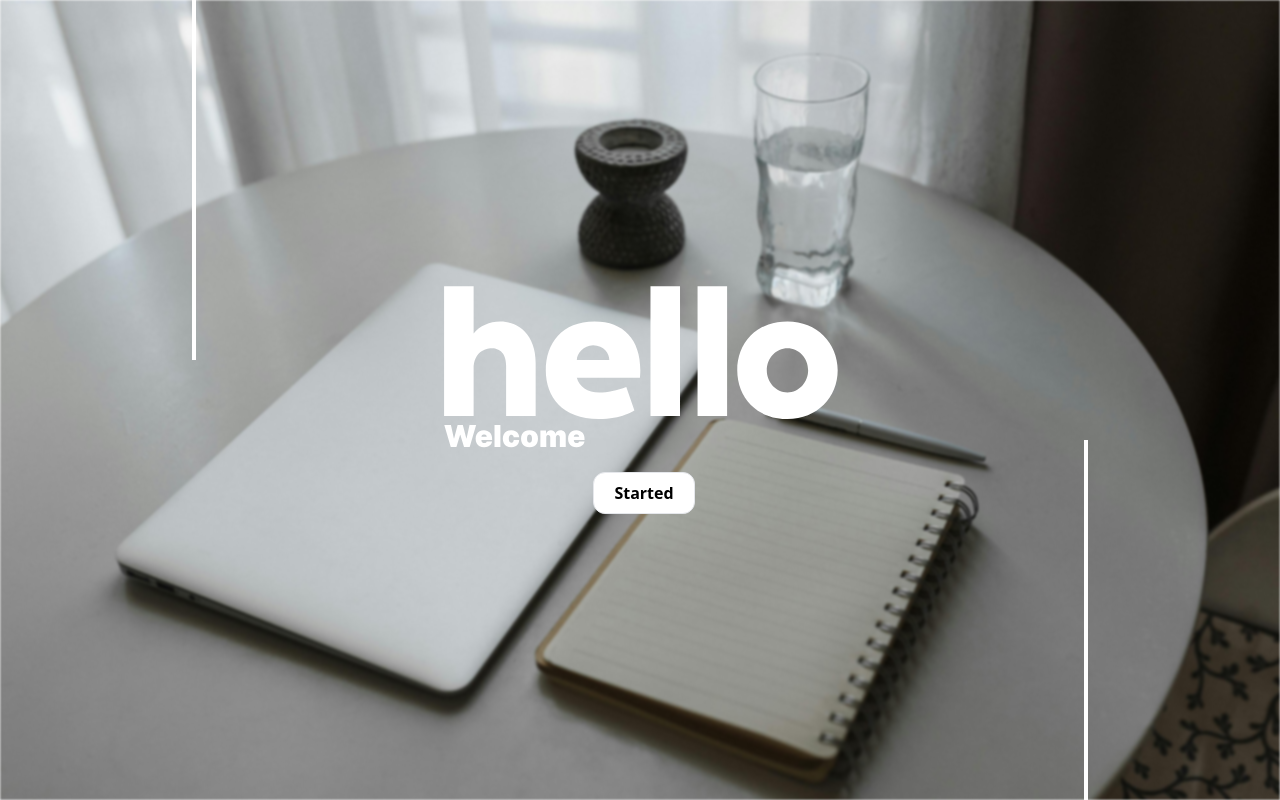
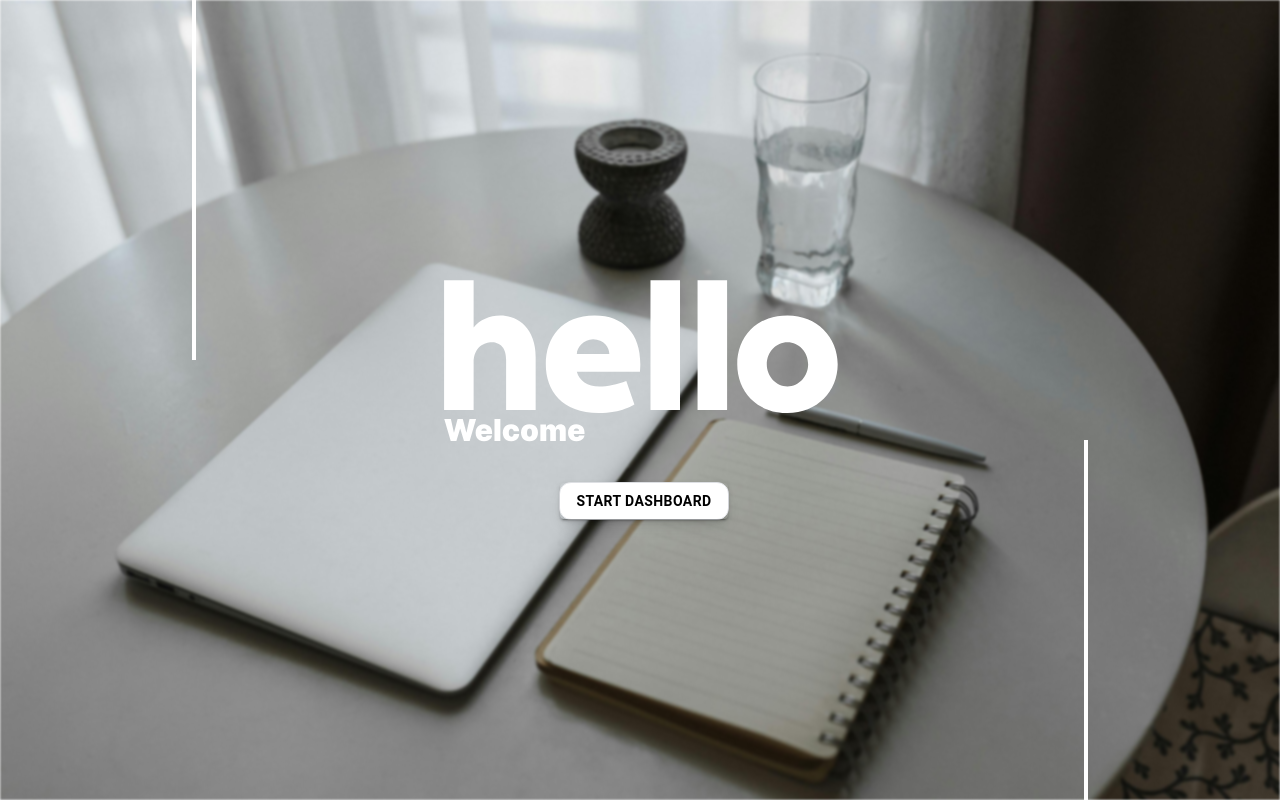
Before and after one commit to sam880629/Calendar-DashBoard-APP, a React (Vite) app: page / in a window 1280 px wide. Built offline with nearby package versions, Linux system fonts and the light colour scheme.

Commit message:
no message

```diff
--- a/src/components/Spring/Start.jsx
+++ b/src/components/Spring/Start.jsx
@@ -1,6 +1,7 @@
 import { useSpring, animated } from "@react-spring/web";
 import { useState } from "react";
 import { useNavigate } from "react-router-dom";
+import Button from '@mui/material/Button';
 
 const AnimFeTurbulence = animated("feTurbulence");
 const AnimFeDisplacementMap = animated("feDisplacementMap");
@@ -68,7 +69,7 @@ const Start = () => {
       <animated.svg
         className="w-[200px] md:w-[400px] z-10 "
         style={{ scale, opacity }}
-        viewBox="0 0 1278 150"
+        viewBox="0 0 1278 200"
       >
         <defs>
           <filter id="water">
@@ -97,9 +98,9 @@ const Start = () => {
         </g>
 
       </animated.svg>
-      <animated.div className="bg-white  font-bold z-10 py-2 px-5 border rounded-xl cursor-pointer"
+      <animated.div className="bg-white  font-bold z-10  border rounded-xl cursor-pointer shadow-lg"
       style={{opacity}}>
-          Started
+          <Button variant="contained" color="white" sx={{fontWeight:700}}>Start DashBoard</Button>
        </animated.div>
     </div>
   );
```
